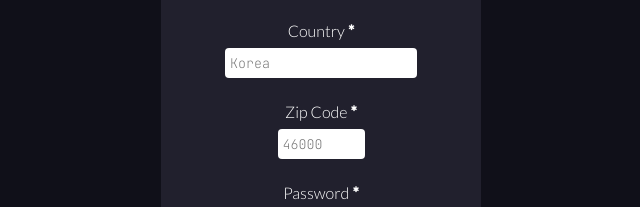
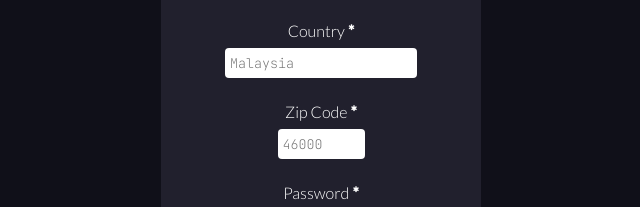
Before and after one commit to TerenceChew/form-validation, a website built with webpack: page src/template.html in a window 1280 px wide. Shown: the part 264-471 px from the top of the page, 319-959 px from the left. Built offline with nearby package versions, Linux system fonts and the light colour scheme; a web font is replaced by a local one.

Commit message:
Update template

```diff
--- a/src/template.html
+++ b/src/template.html
@@ -25,7 +25,7 @@
           Country
           <span aria-label="required">*</span>
         </label>
-        <input type="text" id="country" name="country" pattern="\w{2,}" placeholder="Korea" minlength="2" autocomplete="off" required >
+        <input type="text" id="country" name="country" pattern="\w{2,}" placeholder="Malaysia" minlength="2" autocomplete="off" required >
         <span class="error-msg" aria-live="polite"></span>
       </div>
 
```
